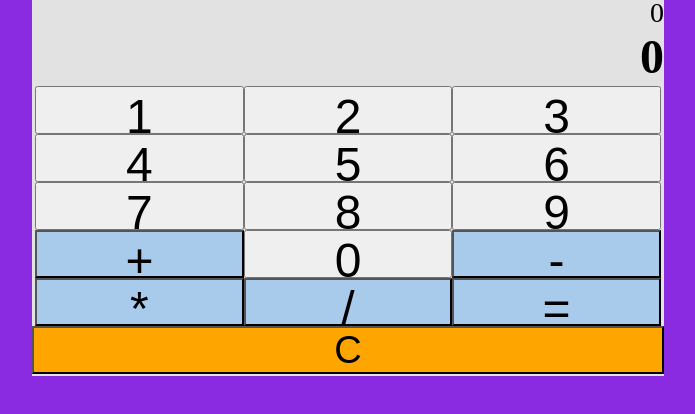
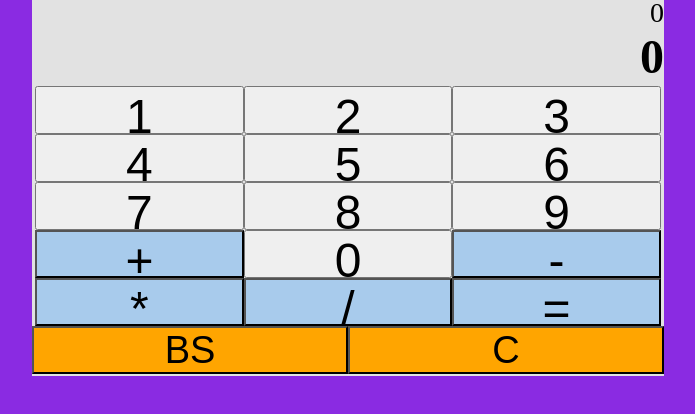
Before and after one commit to gustavobastian/calculator, a website: page index.html in a window 1280 px wide. Shown: the part 86-500 px from the top of the page, without its empty margins (292-987 px from the left). Drawn offline with Linux system fonts and the light colour scheme.

Commit message:
adding bs button

```diff
--- a/index.html
+++ b/index.html
@@ -39,7 +39,10 @@
                     <button class="operations" onClick="onButtonClick(this)">/</button>
                     <button class="operations" onClick="onButtonClick(this)">=</button>
                 </div>
+                <div class="row-button">
+                <button class="clear-button" onClick="onButtonBackspace(this)">BS</button>
                 <button class="clear-button" onClick="onButtonClear(this)">C</button>
+                </div>
             </div>
         </div>
     </div>
--- a/scripts.js
+++ b/scripts.js
@@ -139,10 +139,8 @@ function onButtonClear(element){
     statusLocal='0';
     return 1;
 };
-
-/*
-export default{
-    onButtonClick,
-    onButtonClear
-}
-*/
+function onButtonBackspace(element){
+    const inputHolder=document.getElementById("inputStorage");
+    inputHolder.textContent=inputHolder.textContent.slice(0,-1);
+    return 1;
+};
--- a/style.css
+++ b/style.css
@@ -67,7 +67,7 @@ button{
     font-size: 48px;
 }
 .clear-button{
-    width: 100%;
+    width: 50%;
     height: 48px;
     font-size: 38px;
     text-align: center;
```
